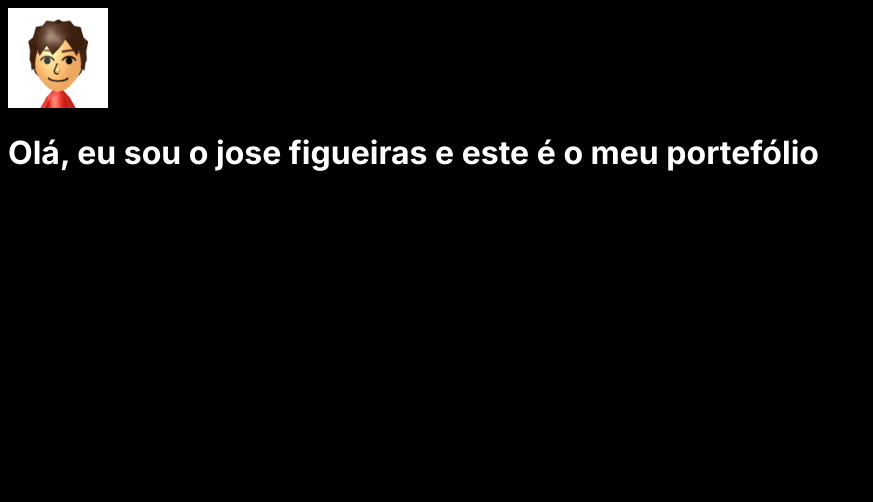
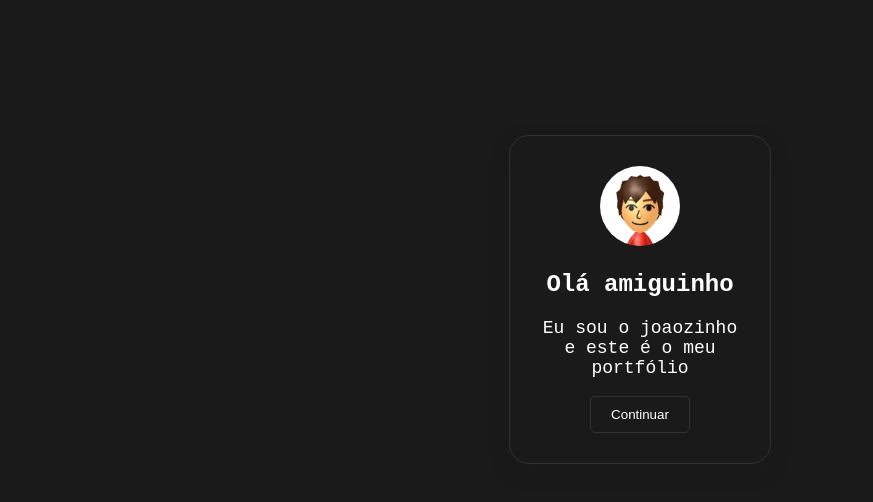
Before and after one commit to jonny-mcjonny/Portefolio, a plain HTML site: page index.html in a window 1280 px wide. Shown: the whole page, without its empty margins (0-873 px from the left). Drawn offline with Linux system fonts and the light colour scheme.

Commit message:
30 minutos

```diff
--- a/index.html
+++ b/index.html
@@ -16,7 +16,10 @@
 
     <div class="container">
         <img class="mii" src="jonny.jpg" alt="Logo" width="100">
-        <h1> Olá, eu sou o jose figueiras e este é o meu portefólio</h1>
+        <h2 class="ola"> <strong>Olá amiguinho</strong></h2>
+        <p class="eu">Eu sou o joaozinho e este é o meu portfólio</p>
+
+        <button class="botao">Continuar</button>
     </div>
 
 </body>
--- a/style.css
+++ b/style.css
@@ -1,9 +1,48 @@
 body {
-    background-color: black;
-    font-family: Inter;
+    background-color: #1a1a1a;
+    font-family: 'Fira Code', JetBrains Mono, monospace;
     color: white;
+    margin: 0; /* para tirar o scroll ao lado do ecra */
+
+    display: flex; /* flex para alinhar coisas */
+    justify-content: center;
+    align-items: center;
 }
-.logo {
-    /* calma caralho fds sempre a dar erro */
+.mii {
     border-radius: 50%;
+    width: 80px;
+    height: 80px;
 }
+.container {
+    background-color: #1a1a1a;
+    padding: 30px;
+    border-radius: 20px;
+    border: 1px solid #333;
+    text-align: center;
+    max-width: 200px;
+    margin-top: 135px;
+    box-shadow: 0 8px 20px -4px #1a1a1a;
+}
+
+.eu {
+    font-size: 18px;
+    text-align: center;
+}
+.botao {
+    background-color: #1a1a1a;
+    color: white;
+    border: 1px solid #333;
+    padding: 10px 20px;
+    border-radius: 5px;
+    cursor: pointer;
+
+    transition: background-color 0.3s ease, color 0.3s, transform 0.3s ease,
+    box-shadow 0.3s ease;
+}
+
+.botao:hover {
+    background-color: #333;
+    color: white;
+    transform: translateY(-2px) scale(1.04);
+    box-shadow: 0 6px 12px rgba(0, 0, 0, 0.4);
+}
```
